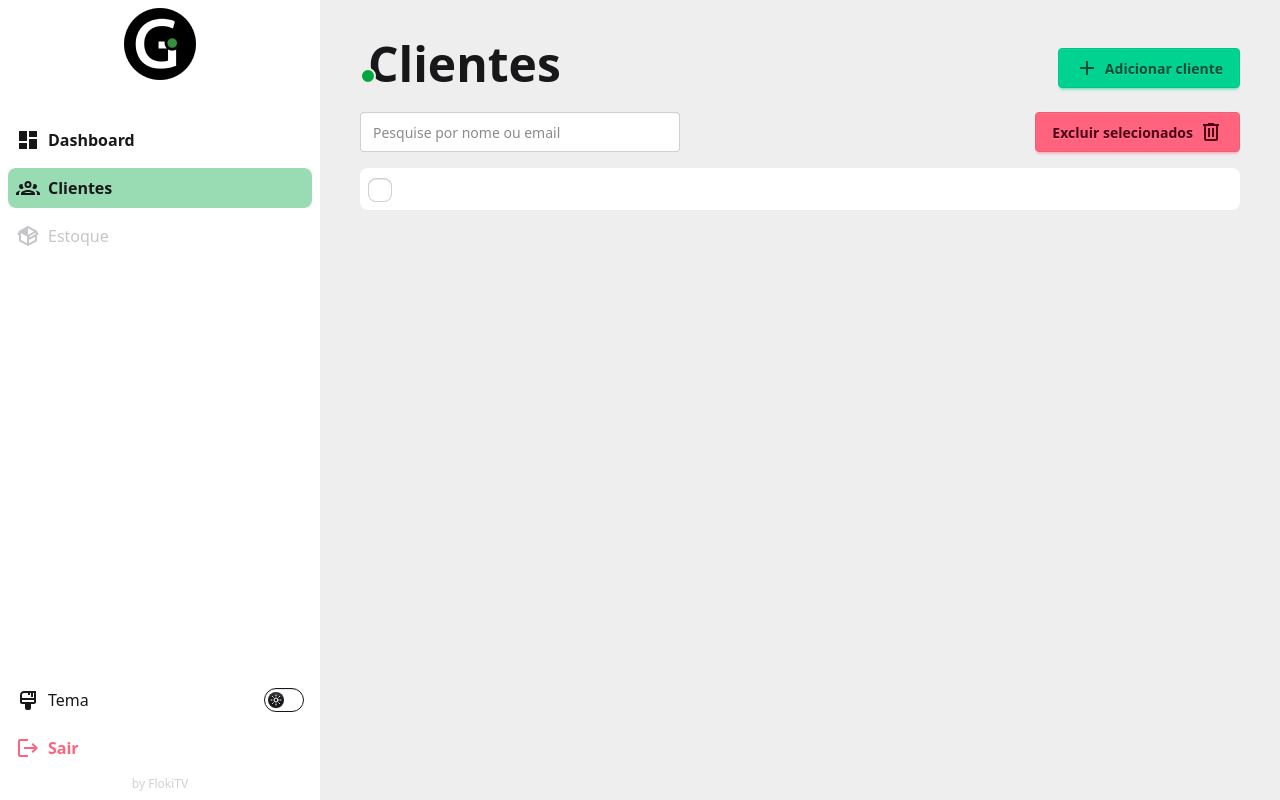
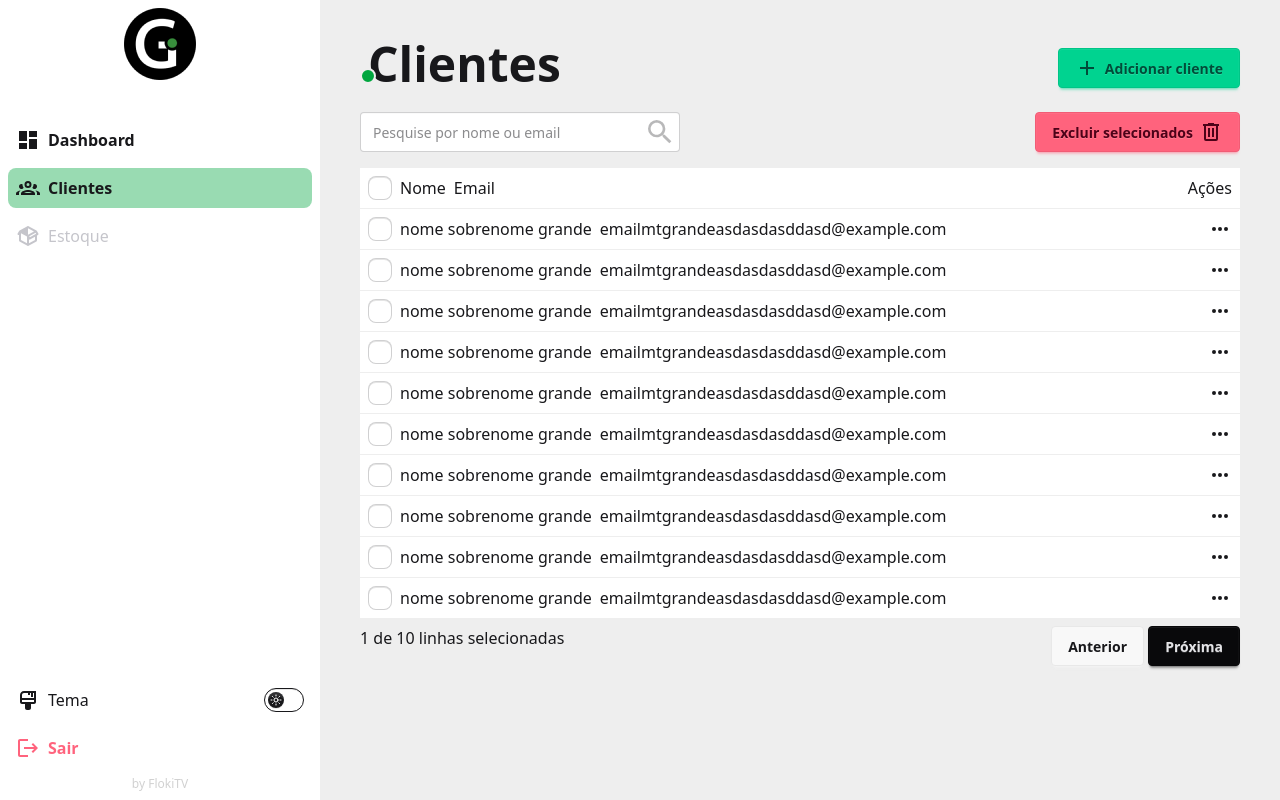
Before and after one commit to FlokiTV/ginte-frontend, a SvelteKit app: page /app/clientes in a window 1280 px wide. Built offline with nearby package versions, Linux system fonts and the light colour scheme.

Commit message:
feat: new table

```diff
--- a/src/routes/app/clientes/+page.svelte
+++ b/src/routes/app/clientes/+page.svelte
@@ -1,5 +1,8 @@
 <script>
+	import IconCheckAll from '@/icons/IconCheckAll.svelte';
+	import IconMagnify from '@/icons/IconMagnify.svelte';
 	import IconPlus from '@/icons/IconPlus.svelte';
+	import IconSeemore from '@/icons/IconSeemore.svelte';
 	import IconTrash from '@/icons/iconTrash.svelte';
 </script>
 
@@ -25,9 +28,14 @@
 		</button>
 	</div>
 	<div class="flex justify-between pb-2 md:mt-6">
-		<div class="min-w-xs max-md:w-full">
+		<form class="relative flex min-w-xs max-md:w-full">
 			<input placeholder="Pesquise por nome ou email" type="text" class="input w-full" />
-		</div>
+			<button
+				class="absolute top-0 right-1 bottom-0 flex w-8 cursor-pointer items-center opacity-30"
+			>
+				<IconMagnify />
+			</button>
+		</form>
 		<button
 			class="btn btn-error right-[80px] bottom-6 z-10 flex max-md:fixed max-md:h-auto max-md:rounded-full max-md:p-2"
 		>
@@ -37,9 +45,38 @@
 			</div>
 		</button>
 	</div>
-	<div class="mt-2 max-h-[80vh] overflow-x-auto">
-		<div class="bg-base-100 rounded-lg p-4 md:p-2">
+	<div class="mt-2">
+		<button
+			class="bg-base-100 border-base-300 fixed bottom-6 left-4 z-10 size-10 cursor-pointer rounded-full border p-1 md:hidden"
+		>
+			<IconCheckAll />
+		</button>
+		<div class="bg-base-100 flex items-center gap-2 p-4 md:p-2">
 			<input class="checkbox" type="checkbox" />
+			<div class="hidden md:block">Nome</div>
+			<div class="grow">Email</div>
+			<div>Ações</div>
+		</div>
+		{#each Array.from({ length: 10 }) as o}
+			<div class="bg-base-100 border-base-300 border-t p-4 md:p-2 flex gap-2">
+				<input class="checkbox" type="checkbox" />
+				<div class="whitespace-nowrap hidden md:block">nome sobrenome grande</div>
+				<div class="grow overflow-hidden">
+					<div class="truncate">emailmtgrandeasdasdasddasd@example.com</div>
+				</div>
+				<div>
+					<div class="size-6">
+						<IconSeemore />
+					</div>
+				</div>
+			</div>
+		{/each}
+	</div>
+	<div class="flex justify-between pb-20 max-md:flex-col mt-2">
+		<div class="text-center">1 de 10 linhas selecionadas</div>
+		<div class="text-center">
+			<button class="btn">Anterior</button>
+			<button class="btn btn-neutral">Próxima</button>
 		</div>
 	</div>
 </div>
```
